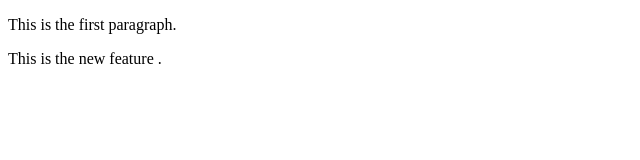
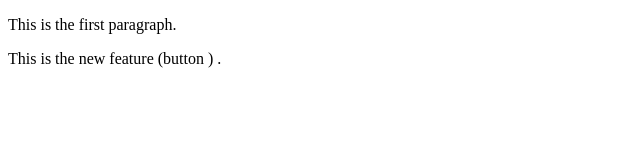
Before and after one commit to bishalbhatta1028/localrepo, a plain HTML site: page index.html in a window 1280 px wide. Shown: the full height of the page, 0-640 px from the left. Drawn offline with Linux system fonts and the light colour scheme.

Commit message:
Add button to the main

```diff
--- a/index.html
+++ b/index.html
@@ -7,6 +7,6 @@
   </head>
   <body>
     <p>This is the first paragraph.</p>
-    <p>This is the new feature .</p>
+    <p>This is the new feature (button ) .</p>
   </body>
 </html>
```
